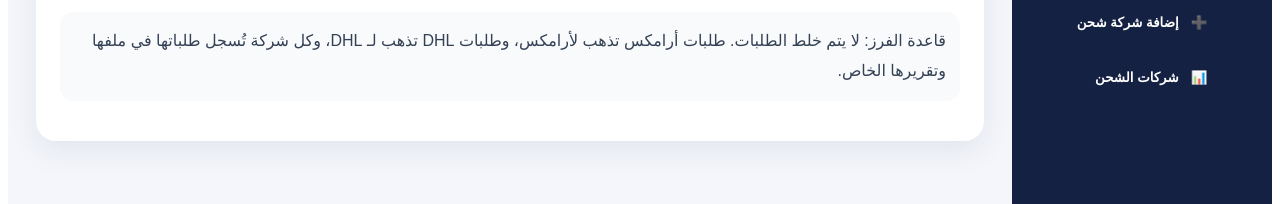
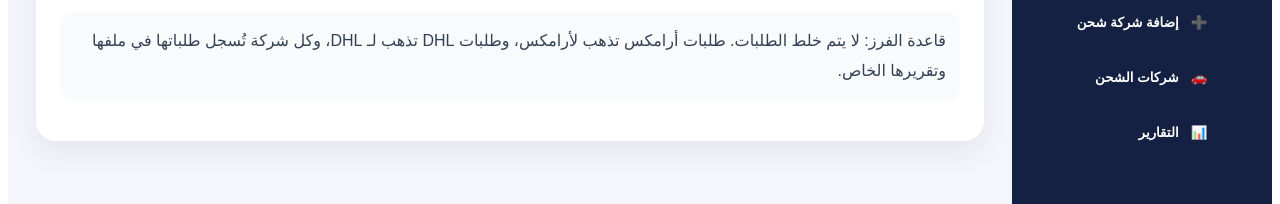
Before and after one commit to basem199b/glocar-shipping-audit, a Next.js app: page / in a window 1280 px wide. Shown: the part 265-469 px from the top of the page. Built offline with nearby package versions, Linux system fonts and the light colour scheme.

Commit message:
Rename shipping companies icon to car and add reports section

```diff
--- a/app/page.tsx
+++ b/app/page.tsx
@@ -7,7 +7,8 @@
   { id: 'salla', label: 'رفع بيانات سلة', icon: '📤' },
   { id: 'invoice', label: 'رفع فاتورة جديدة', icon: '📄' },
   { id: 'carrier', label: 'إضافة شركة شحن', icon: '➕' },
-  { id: 'reports', label: 'شركات الشحن', icon: '📊' },
+  { id: 'companies', label: 'شركات الشحن', icon: '🚗' },
+  { id: 'reports', label: 'التقارير', icon: '📊' },
 ]
 
 const initialCarriers = [
@@ -65,7 +66,8 @@
         {activeMenu === 'salla' && <SallaPage excelFile={excelFile} setExcelFile={setExcelFile} carriers={carrierNames} />}
         {activeMenu === 'invoice' && <InvoicePage pdfFile={pdfFile} setPdfFile={setPdfFile} selectedCarrier={selectedCarrier} setSelectedCarrier={setSelectedCarrier} carriers={carrierNames} />}
         {activeMenu === 'carrier' && <CarrierManagementPage newCarrierName={newCarrierName} setNewCarrierName={setNewCarrierName} addCarrier={addCarrier} carriers={carriers} deletedCarriers={deletedCarriers} deleteCarrier={deleteCarrier} restoreCarrier={restoreCarrier} />}
-        {activeMenu === 'reports' && <CarrierReportsPage carriers={carriers} invoices={invoices} attachReceipt={attachReceipt} deleteReceipt={deleteReceipt} />}
+        {activeMenu === 'companies' && <CarrierReportsPage carriers={carriers} invoices={invoices} attachReceipt={attachReceipt} deleteReceipt={deleteReceipt} />}
+        {activeMenu === 'reports' && <ReportsPage />}
       </section>
     </main>
   )
@@ -73,6 +75,10 @@
 
 function PageHeader({ title, desc }: { title: string; desc: string }) { return <header style={{ marginBottom: 24 }}><h2 style={{ margin: 0, fontSize: 34 }}>{title}</h2><p style={{ color: '#667085', marginTop: 8 }}>{desc}</p></header> }
 function openAttachment(fileName: string) { if (!fileName) return; alert(`معاينة الملف: ${fileName}\n\nفي النسخة القادمة سيتم فتح الملف الفعلي من التخزين بعد ربط قاعدة البيانات والملفات.`) }
+
+function ReportsPage() {
+  return <><PageHeader title="التقارير" desc="ملخص عام لأداء الشحن والفواتير والسداد." /><div style={miniGrid}><div style={cardStyle}><h3 style={titleStyle}>إجمالي الفواتير</h3><strong style={bigNumber}>4</strong></div><div style={cardStyle}><h3 style={titleStyle}>الفواتير المسددة</h3><strong style={bigNumber}>2</strong></div><div style={cardStyle}><h3 style={titleStyle}>غير المسدد</h3><strong style={bigNumber}>2</strong></div><div style={cardStyle}><h3 style={titleStyle}>إجمالي مبالغ الفواتير</h3><strong style={bigNumber}>6,785 ر.س</strong></div></div></>
+}
 
 function SallaPage({ excelFile, setExcelFile, carriers }: { excelFile: string; setExcelFile: (v: string) => void; carriers: string[] }) {
   const grouped = carriers.map((carrier) => ({ carrier, count: sampleShipments.filter((s) => s.carrier === carrier && s.source === 'سلة').length }))
@@ -118,6 +124,7 @@
 const noteStyle: CSSProperties = { color: '#344054', lineHeight: 1.9, background: '#f8fafc', padding: 14, borderRadius: 14, marginTop: 14 }
 const miniGrid: CSSProperties = { display: 'grid', gridTemplateColumns: 'repeat(auto-fit,minmax(160px,1fr))', gap: 12, marginTop: 14 }
 const miniCard: CSSProperties = { background: '#eef2f7', borderRadius: 14, padding: 14, display: 'grid', gap: 6 }
+const bigNumber: CSSProperties = { display: 'block', marginTop: 12, fontSize: 34 }
 const descStyle: CSSProperties = { color: '#667085', lineHeight: 1.9 }
 const titleStyle: CSSProperties = { marginTop: 0, fontSize: 28 }
 const inputStyle: CSSProperties = { width: '100%', padding: 15, borderRadius: 14, border: '1px solid #d0d5dd', fontWeight: 700, boxSizing: 'border-box' }
```
